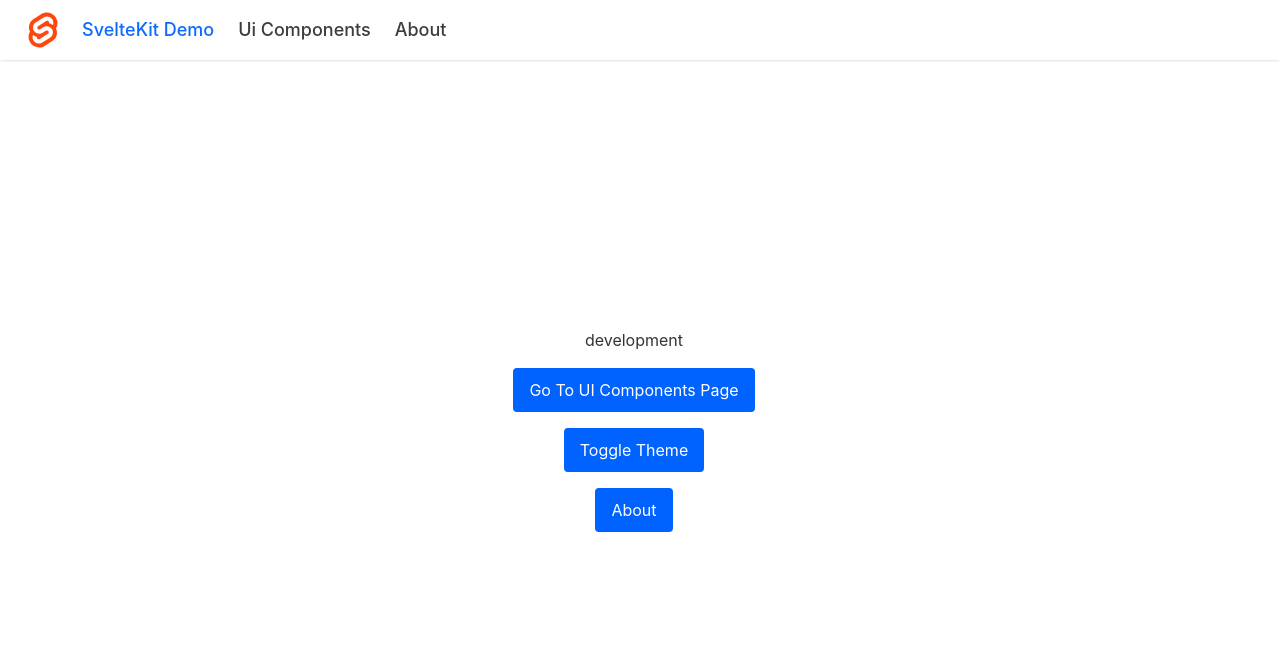
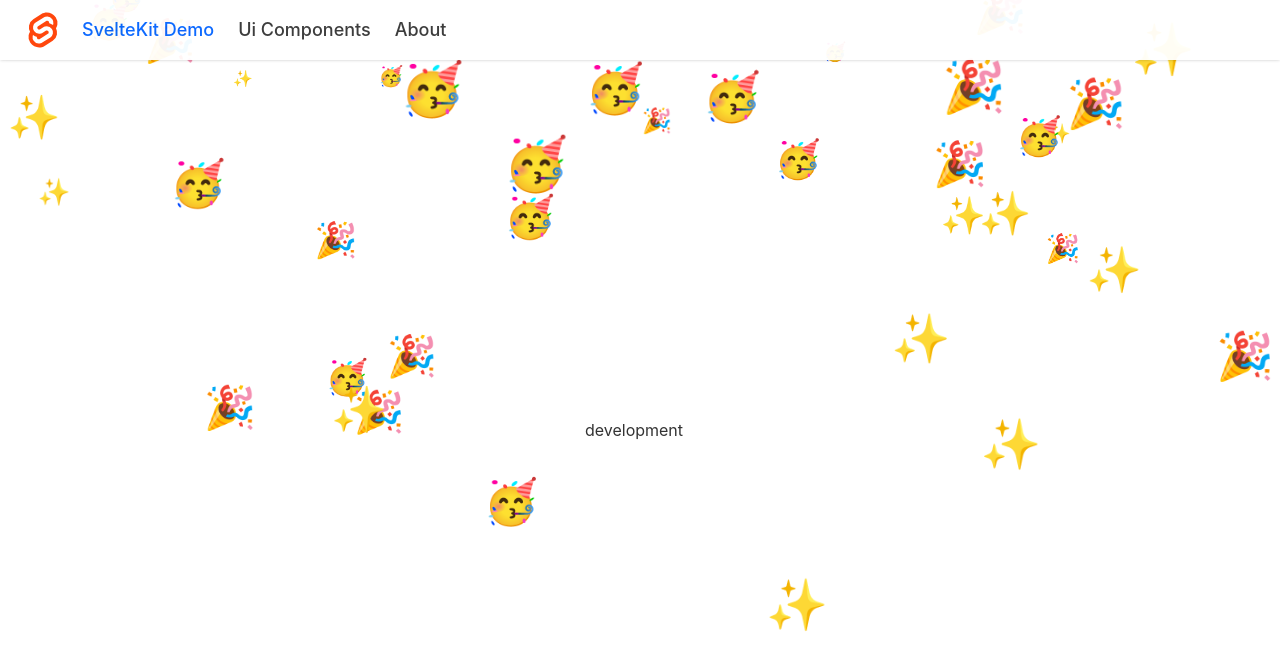
Before and after one commit to songmm820/sveltekit-demo, a SvelteKit app: page / in a window 1280 px wide. Shown: the top 670 px of the page. Built offline with nearby package versions, Linux system fonts and the light colour scheme.

Commit message:
feat: 完结撒花

```diff
--- /dev/null
+++ b/src/lib/components/common/FinishedWthJoy.svelte
@@ -0,0 +1,56 @@
+<!--
+ @component
+ - 完结撒花
+-->
+<script lang="ts">
+	const characters: string[] = ['🥳', '🎉', '✨'];
+	type confetti = {
+		// 字符
+		character: string;
+		// 水平位置
+		x: number;
+		// 垂直位置
+		y: number;
+		// 缩放比例
+		r: number;
+	};
+
+	let confetti: confetti[] = $state(
+		new Array(100)
+			.fill(0)
+			.map((_, i) => {
+				return {
+					character: characters[i % characters.length],
+					x: Math.random() * 100,
+					y: Math.random() * -100 - 20,
+					r: 0.1 + Math.random() * 1
+				};
+			})
+			.sort((a, b) => a.r - b.r)
+	);
+
+	$effect(() => {
+		let frame = requestAnimationFrame(function loop() {
+			frame = requestAnimationFrame(loop);
+			for (const confetto of confetti) {
+				confetto.y += 0.3 * confetto.r;
+				if (confetto.y > 120) confetto.y = -20;
+			}
+		});
+
+		return () => cancelAnimationFrame(frame);
+	});
+</script>
+
+{#each confetti as c, index (index)}
+	<span class="confetto" style:left="{c.x}%" style:top="{c.y}%" style:scale={c.r}>
+		{c.character}
+	</span>
+{/each}
+
+<style lang="css">
+	@reference '#app.css';
+	.confetto {
+		@apply absolute text-5xl select-none;
+	}
+</style>
--- a/src/routes/(web)/+page.svelte
+++ b/src/routes/(web)/+page.svelte
@@ -1,32 +1,11 @@
 <script lang="ts">
-	import { goto } from '$app/navigation';
-	import { resolve } from '$app/paths';
-	import Button from '$lib/components/button/Button.svelte';
-	import { useThemeContext } from '$lib/hooks/use-theme.svelte';
-
-	const themeCtx = useThemeContext();
-
-	function onGoToUiComponentsPage() {
-		goto(resolve('/ui-comp'));
-	}
-
-	function onToAbout() {
-		goto(resolve('/about'));
-	}
-
-	function onToggleTheme() {
-		themeCtx?.toggleTheme();
-	}
+	import FinishedWthJoy from '$lib/components/common/FinishedWthJoy.svelte';
 </script>
 
 <main class="flex h-full w-full flex-col items-center justify-center gap-4 p-6">
+	<FinishedWthJoy />
+
 	<h1>{import.meta.env.MODE}</h1>
-
-	<Button onclick={onGoToUiComponentsPage}>Go To UI Components Page</Button>
-
-	<Button onclick={onToggleTheme}>Toggle Theme</Button>
-
-	<Button onclick={onToAbout}>About</Button>
 </main>
 
 <style lang="css">
```
